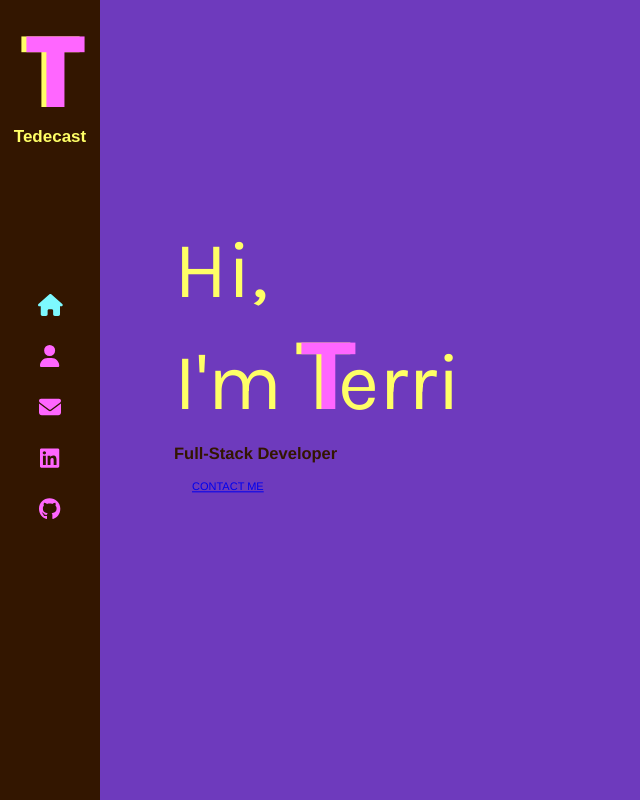
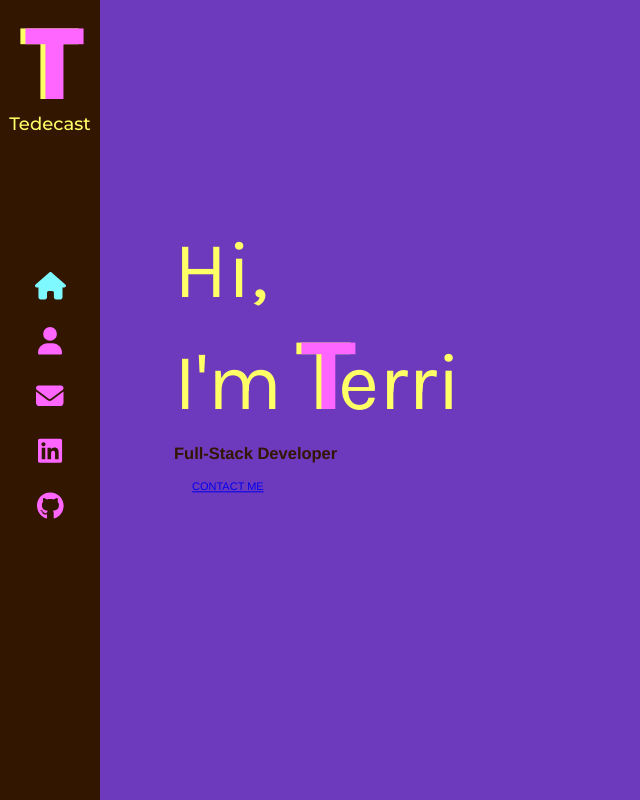
Before and after one commit to tedecast/Portfolio-Website, a React (Create React App) app: page / in a window 1280 px wide. Shown: the whole page, without its empty margins (0-640 px from the left). Built offline with nearby package versions, Linux system fonts and the light colour scheme.

Commit message:
Made changes to em and rem

```diff
--- a/src/App.scss
+++ b/src/App.scss
@@ -1,16 +1,6 @@
 $primary-color: #ffff66;
 
 @import 'animate.css';
-
-@font-face {
-  font-family: 'Helvetica Neue';
-  src: url('./assets/fonts/helvetica-neu.ttf') format('ttf');
-}
-
-@font-face {
-  font-family: 'La Belle Aurore';
-  src: url('./assets/fonts/LaBelleAurore.woff2') format('woff2');
-}
 
 @font-face {
   font-family: 'Coolvetica';
@@ -19,5 +9,5 @@ $primary-color: #ffff66;
 
 input,
 textarea {
-  font-family: 'Helvetica Neue', sans-serif;
+  font-family: 'Karla', sans-serif;
 }
--- a/src/components/Sidebar/index.scss
+++ b/src/components/Sidebar/index.scss
@@ -11,18 +11,19 @@
     font-family: 'Coolvetica';
     color: #ff66ff;
     text-shadow: -5px 0px 0px #ffff66;
-    font-size: 100px;
-    margin-left: 26px;
-    margin-top: 3px;
+    font-size: 10rem;
+    margin-left: 0.25em;
+    margin-top: -0.05em;
   }
 
   .tedecast {
-    font-family: sans-serif;
+    font-family: 'Montserrat', sans-serif;
     color: #ffff66;
     text-decoration: none;
-    font-size: 17px;
+    font-size: 1.8rem;
+    font-weight: 100;
     text-align: center;
-    margin-top: -85px;
+    margin-top: -5em;
   }
 }
 
@@ -30,17 +31,16 @@ nav {
   display: block;
   text-align: center;
   position: absolute;
-  height: 210px;
+  height: 20em;
   top: 50%;
-  margin-top: -120px;
+  margin-top: -12em;
   width: 100%;
 
   a {
-    font-size: 22px;
+    font-size: 2.5em;
     color: #ffff66;
     display: block;
-    line-height: 51px;
-    height: 51px;
+    height: 2em;
     position: relative;
     text-decoration: none;
 
@@ -62,10 +62,10 @@ nav {
 
     &:after {
       content: '';
-      font-size: 9px;
+      font-size: 1rem;
       letter-spacing: 2px;
       position: absolute;
-      bottom: 0;
+      bottom: 2.5em;
       display: block;
       width: 100%;
       text-align: center;
```
